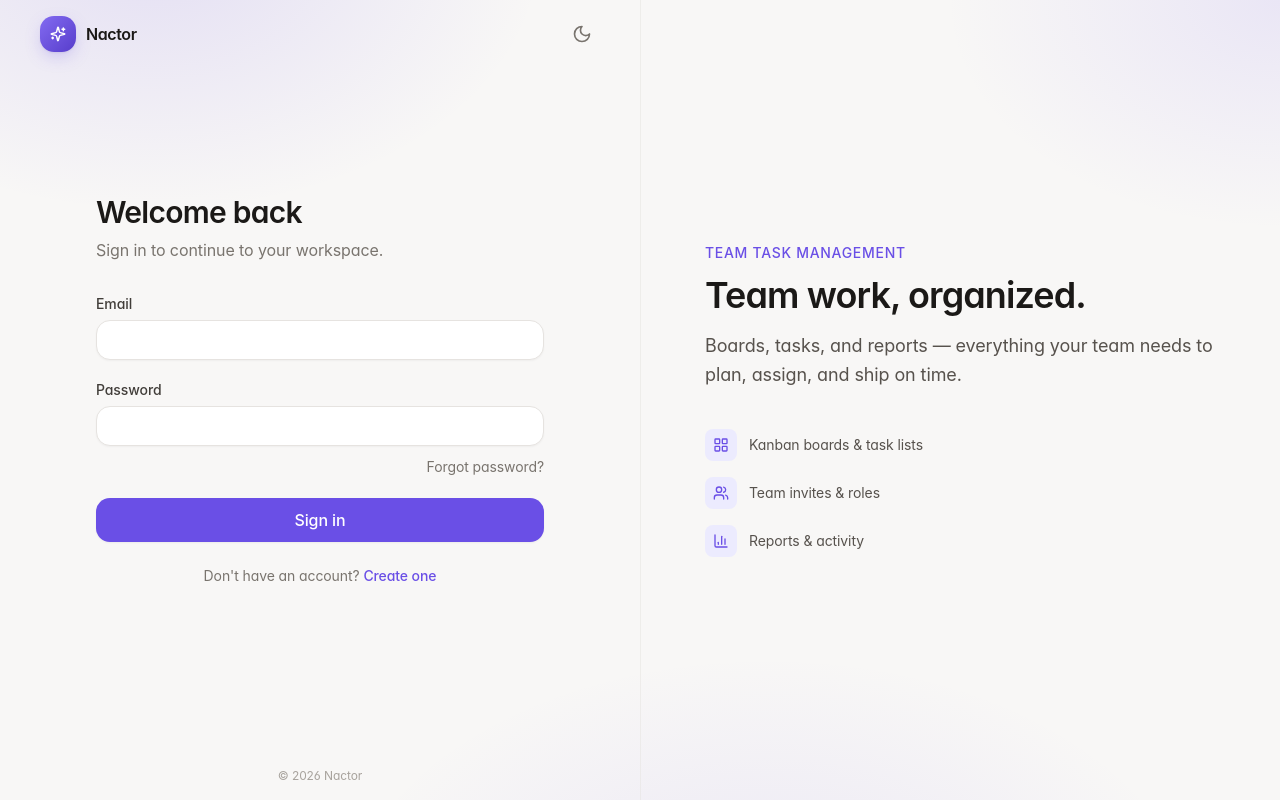
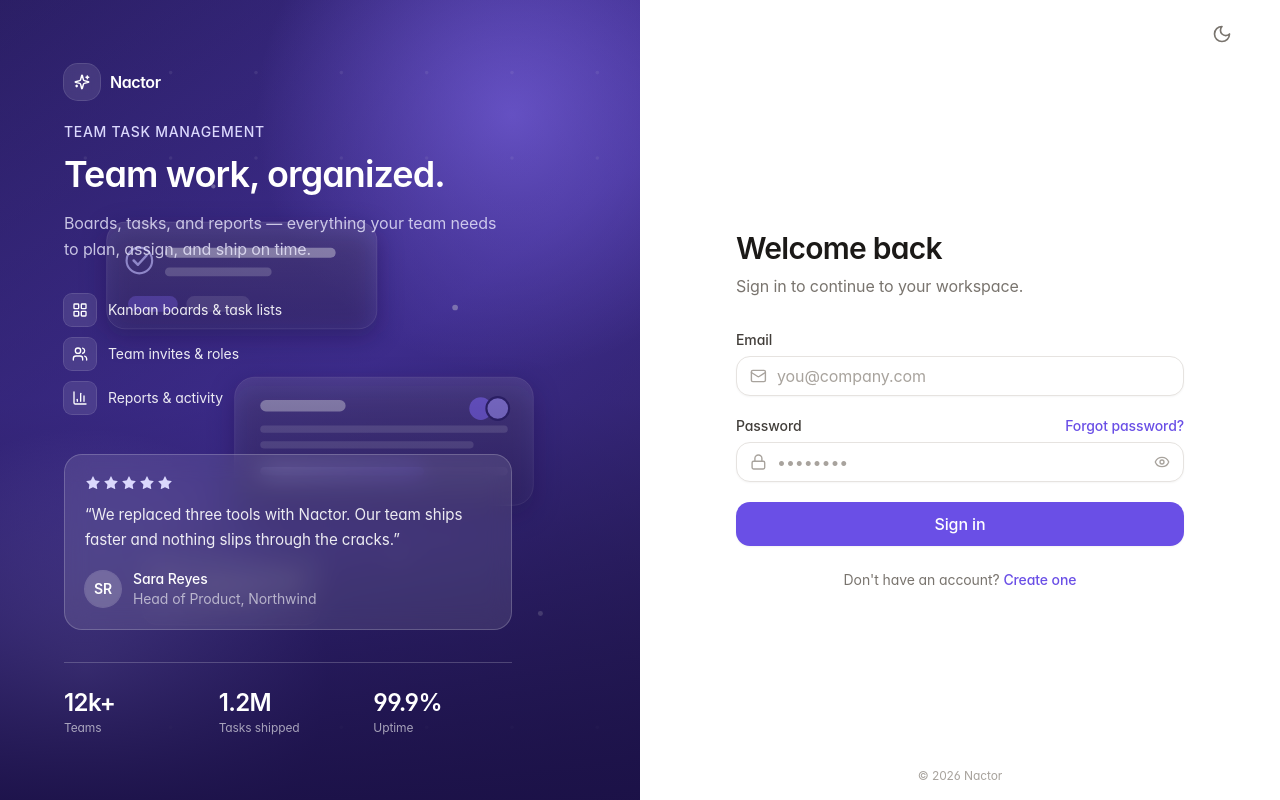
Before and after one commit to naimatmunna/task-managment-app, a React (Vite) app in the folder frontend/: page /login in a window 1280 px wide. Built offline with nearby package versions, Linux system fonts and the light colour scheme; no server answers.

Commit message:
feat: enhance input components with icons and add password visibility toggle

```diff
--- a/frontend/src/components/ui/Input.jsx
+++ b/frontend/src/components/ui/Input.jsx
@@ -1,7 +1,15 @@
 import { forwardRef } from 'react';
 import { cn } from '@/lib/classNames.js';
 
-const Input = forwardRef(function Input({ label, error, className, id, ...props }, ref) {
+/**
+ * Text input with an optional label, error, leading icon and trailing slot.
+ * `icon` renders a lucide icon component on the left; `rightSlot` holds an
+ * interactive adornment (e.g. a password show/hide toggle).
+ */
+const Input = forwardRef(function Input(
+  { label, error, className, id, icon: Icon, rightSlot, ...props },
+  ref,
+) {
   return (
     <div className="w-full">
       {label && (
@@ -9,20 +17,34 @@ const Input = forwardRef(function Input({ label, error, className, id, ...props
           {label}
         </label>
       )}
+      <div className="relative">
+        {Icon && (
+          <Icon
+            className="pointer-events-none absolute left-3.5 top-1/2 h-[1.05rem] w-[1.05rem] -translate-y-1/2 text-gray-400 dark:text-gray-500"
+            strokeWidth={2}
+            aria-hidden="true"
+          />
+        )}
         <input
           ref={ref}
           id={id}
           className={cn(
-          'h-10 w-full rounded-xl border bg-white px-3.5 text-gray-900 shadow-xs transition-colors duration-150',
-          'placeholder:text-gray-400 focus:border-brand-500 focus:outline-none',
+            'h-10 w-full rounded-xl border bg-white px-3.5 text-gray-900 shadow-xs transition duration-150',
+            'placeholder:text-gray-400 focus:outline-none focus:ring-4',
             'dark:bg-gray-800/80 dark:text-gray-100 dark:placeholder:text-gray-500',
+            Icon && 'pl-10',
+            rightSlot && 'pr-11',
             error
-            ? 'border-danger-400 focus:border-danger-500'
-            : 'border-gray-200 dark:border-white/10',
+              ? 'border-danger-400 focus:border-danger-500 focus:ring-danger-500/10'
+              : 'border-gray-200 focus:border-brand-500 focus:ring-brand-500/12 dark:border-white/10',
             className,
           )}
           {...props}
         />
+        {rightSlot && (
+          <div className="absolute right-1.5 top-1/2 -translate-y-1/2">{rightSlot}</div>
+        )}
+      </div>
       {error && <p className="mt-1.5 text-sm text-danger-600">{error}</p>}
     </div>
   );
--- /dev/null
+++ b/frontend/src/components/ui/PasswordInput.jsx
@@ -0,0 +1,30 @@
+import { forwardRef, useState } from 'react';
+import { Lock, Eye, EyeOff } from 'lucide-react';
+import Input from './Input.jsx';
+
+/** Password field with a leading lock icon and a show/hide visibility toggle. */
+const PasswordInput = forwardRef(function PasswordInput({ ...props }, ref) {
+  const [visible, setVisible] = useState(false);
+
+  return (
+    <Input
+      ref={ref}
+      type={visible ? 'text' : 'password'}
+      icon={Lock}
+      rightSlot={
+        <button
+          type="button"
+          onClick={() => setVisible((v) => !v)}
+          tabIndex={-1}
+          aria-label={visible ? 'Hide password' : 'Show password'}
+          className="flex h-8 w-8 items-center justify-center rounded-lg text-gray-400 transition-colors hover:bg-gray-100 hover:text-gray-600 dark:hover:bg-white/10 dark:hover:text-gray-300"
+        >
+          {visible ? <EyeOff className="h-4 w-4" /> : <Eye className="h-4 w-4" />}
+        </button>
+      }
+      {...props}
+    />
+  );
+});
+
+export default PasswordInput;
--- a/frontend/src/layouts/AuthLayout.jsx
+++ b/frontend/src/layouts/AuthLayout.jsx
@@ -1,8 +1,9 @@
 import { Outlet, Link } from 'react-router-dom';
-import { Sparkles, LayoutGrid, Users, BarChart3 } from 'lucide-react';
+import { Sparkles, LayoutGrid, Users, BarChart3, Star } from 'lucide-react';
 import { config } from '@/config/env.js';
 import ThemeToggle from '@/components/common/ThemeToggle.jsx';
 import { ROUTES } from '@/constants';
+import authHero from '@/assets/auth-hero.svg';
 
 const FEATURES = [
   { icon: LayoutGrid, label: 'Kanban boards & task lists' },
@@ -10,13 +11,106 @@ const FEATURES = [
   { icon: BarChart3, label: 'Reports & activity' },
 ];
 
-/** Split auth layout — form column + brand hero on desktop. */
+const STATS = [
+  { value: '12k+', label: 'Teams' },
+  { value: '1.2M', label: 'Tasks shipped' },
+  { value: '99.9%', label: 'Uptime' },
+];
+
+/** Split auth layout — brand image hero on the left, form column on the right. */
 export default function AuthLayout() {
   return (
-    <div className="bg-auth flex min-h-screen">
-      <div className="flex w-full flex-col lg:w-[min(100%,36rem)] xl:w-[min(100%,40rem)]">
-        <header className="flex items-center justify-between px-5 py-4 lg:px-10">
-          <Link to={ROUTES.HOME} className="flex items-center gap-2.5">
+    <div className="flex min-h-screen bg-white dark:bg-gray-950">
+      {/* LEFT — AI-generated brand hero (desktop only). Permanently dark panel. */}
+      <aside className="relative hidden w-[45%] overflow-hidden lg:flex xl:w-1/2">
+        <img
+          src={authHero}
+          alt=""
+          aria-hidden="true"
+          className="absolute inset-0 h-full w-full object-cover"
+        />
+        {/* Legibility scrim */}
+        <div
+          aria-hidden="true"
+          className="absolute inset-0 bg-gradient-to-t from-[#1b1147]/95 via-[#2a1e63]/40 to-[#2a1e63]/20"
+        />
+
+        <div className="relative z-10 flex w-full flex-col justify-between p-12 xl:p-16">
+          {/* Brand mark */}
+          <Link to={ROUTES.HOME} className="flex w-fit items-center gap-2.5">
+            <span className="flex h-9 w-9 items-center justify-center rounded-xl bg-white/10 text-white ring-1 ring-white/20 backdrop-blur-sm">
+              <Sparkles className="h-4 w-4" strokeWidth={2.25} />
+            </span>
+            <span className="text-base font-semibold tracking-tight text-white">
+              {config.appName}
+            </span>
+          </Link>
+
+          {/* Bottom content */}
+          <div className="max-w-md">
+            <p className="text-sm font-medium uppercase tracking-wider text-brand-200">
+              Team task management
+            </p>
+            <h2 className="mt-3 text-3xl font-semibold tracking-tight text-white xl:text-4xl">
+              Team work, organized.
+            </h2>
+            <p className="mt-4 text-base leading-relaxed text-brand-100/80">
+              Boards, tasks, and reports — everything your team needs to plan, assign, and ship on
+              time.
+            </p>
+
+            <ul className="mt-8 space-y-3">
+              {FEATURES.map(({ icon: Icon, label }) => (
+                <li key={label} className="flex items-center gap-3 text-sm text-white/90">
+                  <span className="flex h-8 w-8 shrink-0 items-center justify-center rounded-lg bg-white/10 text-white ring-1 ring-white/20 backdrop-blur-sm">
+                    <Icon className="h-4 w-4" strokeWidth={2} />
+                  </span>
+                  {label}
+                </li>
+              ))}
+            </ul>
+
+            {/* Testimonial */}
+            <figure className="mt-10 rounded-2xl border border-white/20 bg-white/10 p-5 backdrop-blur-md">
+              <div className="flex gap-0.5 text-brand-200">
+                {Array.from({ length: 5 }).map((_, i) => (
+                  <Star key={i} className="h-4 w-4 fill-current" strokeWidth={0} />
+                ))}
+              </div>
+              <blockquote className="mt-3 text-[0.95rem] leading-relaxed text-white/90">
+                “We replaced three tools with {config.appName}. Our team ships faster and nothing
+                slips through the cracks.”
+              </blockquote>
+              <figcaption className="mt-4 flex items-center gap-3">
+                <span className="flex h-9 w-9 items-center justify-center rounded-full bg-white/20 text-sm font-semibold text-white ring-1 ring-white/20">
+                  SR
+                </span>
+                <span className="text-sm">
+                  <span className="block font-medium text-white">Sara Reyes</span>
+                  <span className="block text-white/60">Head of Product, Northwind</span>
+                </span>
+              </figcaption>
+            </figure>
+
+            {/* Stats */}
+            <dl className="mt-8 grid grid-cols-3 gap-4 border-t border-white/20 pt-6">
+              {STATS.map(({ value, label }) => (
+                <div key={label}>
+                  <dt className="sr-only">{label}</dt>
+                  <dd className="text-2xl font-semibold tracking-tight text-white">{value}</dd>
+                  <p className="mt-0.5 text-xs text-white/60">{label}</p>
+                </div>
+              ))}
+            </dl>
+          </div>
+        </div>
+      </aside>
+
+      {/* RIGHT — form column. Solid surface so light/dark always matches. */}
+      <div className="flex w-full flex-col lg:w-[55%] xl:w-1/2">
+        <header className="flex items-center justify-between px-5 py-4 sm:px-8 lg:px-10">
+          {/* Logo — visible on mobile where the hero is hidden */}
+          <Link to={ROUTES.HOME} className="flex items-center gap-2.5 lg:invisible">
             <span className="flex h-9 w-9 items-center justify-center rounded-xl bg-gradient-to-br from-brand-500 to-brand-700 text-white shadow-glow">
               <Sparkles className="h-4 w-4" strokeWidth={2.25} />
             </span>
@@ -27,40 +121,16 @@ export default function AuthLayout() {
           <ThemeToggle />
         </header>
 
-        <main className="flex flex-1 items-center justify-center px-5 pb-6 lg:px-10 lg:pb-10">
-          <div className="w-full max-w-md animate-slide-up rounded-3xl border border-gray-200/60 bg-white/90 p-8 shadow-pop backdrop-blur-xl dark:border-white/10 dark:bg-gray-900/80 sm:p-9 lg:rounded-none lg:border-0 lg:bg-transparent lg:p-0 lg:shadow-none lg:backdrop-blur-none">
+        <main className="flex flex-1 items-center justify-center px-5 py-8 sm:px-8 lg:px-10">
+          <div className="w-full max-w-md animate-slide-up">
             <Outlet />
           </div>
         </main>
 
-        <footer className="px-5 py-4 text-center text-xs text-gray-400 lg:px-10">
+        <footer className="px-5 py-4 text-center text-xs text-gray-400 sm:px-8 lg:px-10 dark:text-gray-500">
           © {new Date().getFullYear()} {config.appName}
         </footer>
       </div>
-
-      <aside className="relative hidden flex-1 flex-col justify-center border-l border-gray-200/50 p-12 xl:p-16 dark:border-white/10 lg:flex">
-        <div className="max-w-lg">
-          <p className="text-sm font-medium uppercase tracking-wider text-brand-600 dark:text-brand-400">
-            Team task management
-          </p>
-          <h2 className="mt-3 text-3xl font-semibold tracking-tight text-gray-900 dark:text-white xl:text-4xl">
-            Team work, organized.
-          </h2>
-          <p className="mt-4 text-lg leading-relaxed text-gray-600 dark:text-gray-300">
-            Boards, tasks, and reports — everything your team needs to plan, assign, and ship on time.
-          </p>
-          <ul className="mt-10 space-y-4">
-            {FEATURES.map(({ icon: Icon, label }) => (
-              <li key={label} className="flex items-center gap-3 text-sm text-gray-600 dark:text-gray-300">
-                <span className="flex h-8 w-8 shrink-0 items-center justify-center rounded-lg bg-brand-100 text-brand-600 dark:bg-brand-500/15 dark:text-brand-300">
-                  <Icon className="h-4 w-4" strokeWidth={2} />
-                </span>
-                {label}
-              </li>
-            ))}
-          </ul>
-        </div>
-      </aside>
     </div>
   );
 }
--- a/frontend/src/pages/Login.jsx
+++ b/frontend/src/pages/Login.jsx
@@ -2,11 +2,13 @@ import { useForm } from 'react-hook-form';
 import { zodResolver } from '@hookform/resolvers/zod';
 import { Link, useNavigate, useLocation } from 'react-router-dom';
 import toast from 'react-hot-toast';
+import { Mail } from 'lucide-react';
 import { loginSchema } from '@/schemas/auth.schema.js';
 import { useLoginMutation } from '@/features/auth/authApi.js';
 import { getApiErrorMessage } from '@/helpers/apiError.js';
 import { ROUTES } from '@/constants';
 import Input from '@/components/ui/Input.jsx';
+import PasswordInput from '@/components/ui/PasswordInput.jsx';
 import Button from '@/components/ui/Button.jsx';
 import PageMeta from '@/components/common/PageMeta.jsx';
 
@@ -66,27 +68,31 @@ export default function Login() {
           label="Email"
           type="email"
           id="email"
+          icon={Mail}
+          placeholder="you@company.com"
           autoComplete="email"
           error={errors.email?.message}
           {...register('email')}
         />
         <div>
-          <Input
-            label="Password"
-            type="password"
+          <div className="mb-1.5 flex items-center justify-between">
+            <label htmlFor="password" className="text-sm font-medium text-gray-700 dark:text-gray-300">
+              Password
+            </label>
+            <Link
+              to={ROUTES.FORGOT_PASSWORD}
+              className="text-sm font-medium text-brand-600 transition-colors hover:text-brand-700 dark:text-brand-400 dark:hover:text-brand-300"
+            >
+              Forgot password?
+            </Link>
+          </div>
+          <PasswordInput
             id="password"
+            placeholder="••••••••"
             autoComplete="current-password"
             error={errors.password?.message}
             {...register('password')}
           />
-          <div className="mt-2 text-right">
-            <Link
-              to={ROUTES.FORGOT_PASSWORD}
-              className="text-sm text-gray-500 transition-colors hover:text-brand-600 dark:text-gray-400 dark:hover:text-brand-400"
-            >
-              Forgot password?
-            </Link>
-          </div>
         </div>
         <Button type="submit" size="lg" isLoading={isLoading} className="w-full">
           Sign in
--- a/frontend/src/pages/Signup.jsx
+++ b/frontend/src/pages/Signup.jsx
@@ -2,11 +2,13 @@ import { useForm } from 'react-hook-form';
 import { zodResolver } from '@hookform/resolvers/zod';
 import { Link, useNavigate } from 'react-router-dom';
 import toast from 'react-hot-toast';
+import { User, Building2, Mail } from 'lucide-react';
 import { signupSchema } from '@/schemas/auth.schema.js';
 import { useSignupMutation } from '@/features/auth/authApi.js';
 import { getApiErrorMessage } from '@/helpers/apiError.js';
 import { ROUTES } from '@/constants';
 import Input from '@/components/ui/Input.jsx';
+import PasswordInput from '@/components/ui/PasswordInput.jsx';
 import Button from '@/components/ui/Button.jsx';
 import PageMeta from '@/components/common/PageMeta.jsx';
 
@@ -46,10 +48,19 @@ export default function Signup() {
 
       <form onSubmit={handleSubmit(onSubmit)} className="space-y-5">
         <div className="grid gap-4 sm:grid-cols-2">
-          <Input label="Your name" id="name" autoComplete="name" error={errors.name?.message} {...register('name')} />
+          <Input
+            label="Your name"
+            id="name"
+            icon={User}
+            placeholder="Jane Doe"
+            autoComplete="name"
+            error={errors.name?.message}
+            {...register('name')}
+          />
           <Input
             label="Organization"
             id="organizationName"
+            icon={Building2}
             placeholder="Acme Inc"
             error={errors.organizationName?.message}
             {...register('organizationName')}
@@ -59,18 +70,25 @@ export default function Signup() {
           label="Work email"
           type="email"
           id="email"
+          icon={Mail}
+          placeholder="you@company.com"
           autoComplete="email"
           error={errors.email?.message}
           {...register('email')}
         />
-        <Input
+        <div>
+          <PasswordInput
             label="Password"
-          type="password"
             id="password"
+            placeholder="Create a strong password"
             autoComplete="new-password"
             error={errors.password?.message}
             {...register('password')}
           />
+          <p className="mt-1.5 text-xs text-gray-400 dark:text-gray-500">
+            Use at least 8 characters.
+          </p>
+        </div>
         <Button type="submit" size="lg" isLoading={isLoading} className="w-full">
           Create account
         </Button>
```
Also changed, not shown: frontend/src/assets/auth-hero.svg (added), 1 other file (tests, documents, lock files or other folders). Lines whose indentation alone changed are shown as unchanged.
